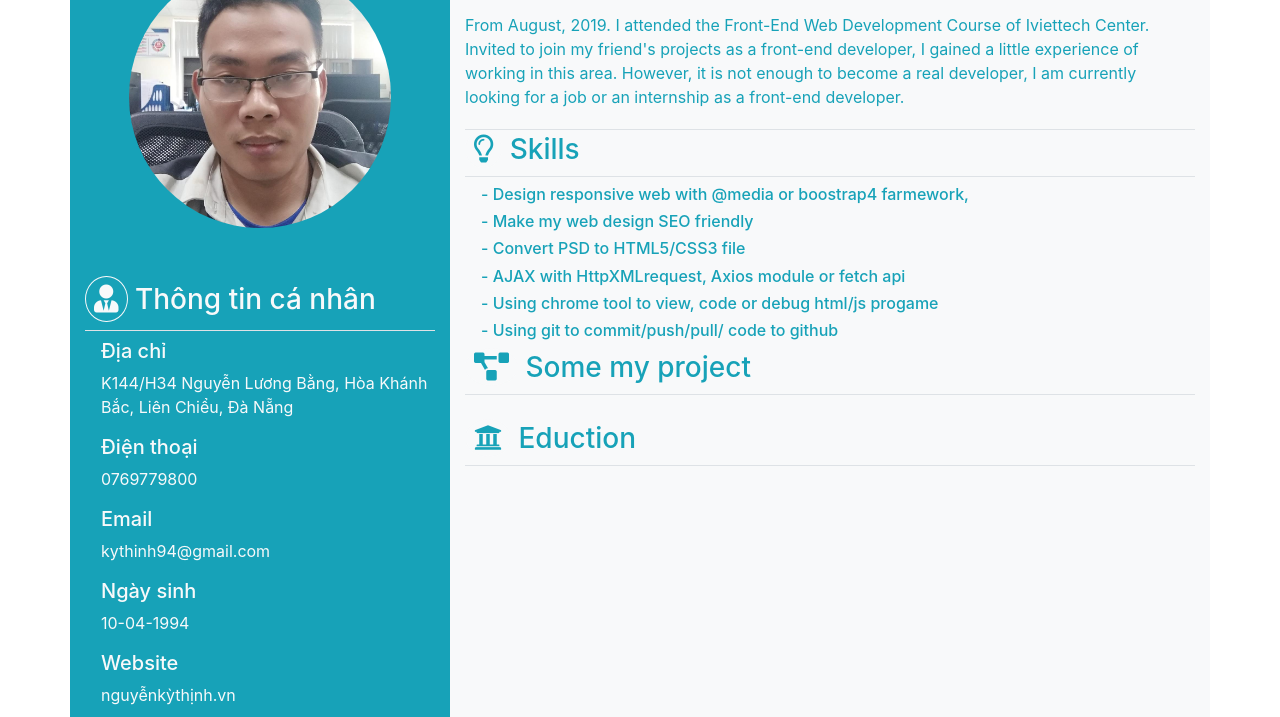
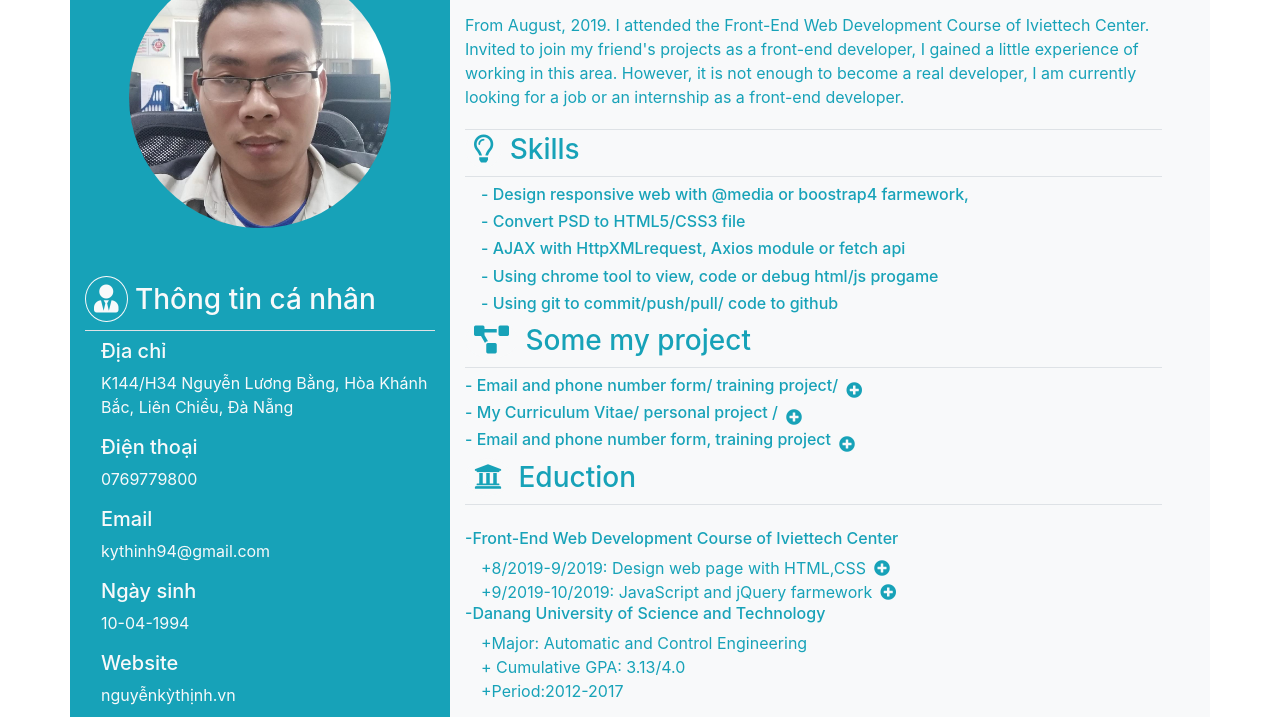
Before and after one commit to NguyenKyThinh94/MyCV, a plain HTML site: page index.html in a window 1280 px wide. Shown: the part 83-800 px from the top of the page. Drawn offline with nearby package versions, Linux system fonts and the light colour scheme.

Commit message:
Write eduction and some project section

```diff
--- a/index.html
+++ b/index.html
@@ -61,7 +61,7 @@
                 </div>
 
             </div>
-            <div class="col-md-8 bg-light text-info d-flex flex-column">
+            <div class="col-md-8 bg-light text-info d-flex flex-column pr-5">
                 <div class="border-bottom pb-1">
                     <h1 class="">
                         Nguyễn Kỳ Thịnh
@@ -83,7 +83,6 @@
                     <div class="ml-3">
 
                         <h6 class=""> - Design responsive web with @media or boostrap4 farmework, </h6>
-                        <h6 class=""> - Make my web design SEO friendly</h6>
                         <h6 class=""> - Convert PSD to HTML5/CSS3 file</h6>
                         <h6 class=""> - AJAX with HttpXMLrequest, Axios module or fetch api</h6>
                         <h6 class=""> - Using chrome tool to view, code or debug html/js progame</h6>
@@ -95,16 +94,47 @@
                     <i class="fas fa-project-diagram d-inline-block border border-light py-1 px-2 rounded-circle"></i>
                     Some my project
                 </h3>
-                <p>
+                 <div class="d-flex align-items-center">
+                    <h6 class=""> - Email and phone number form/ training project/ </h6>
+                    <i class="fas fa-plus-circle mx-2 d-block cursorCopy" id="addPhoneNumber"></i>
+                 </div>
+                 <div class="d-flex align-items-center">
+                    <h6 class=""> - My Curriculum Vitae/ personal project /</h6>
+                    <i class="fas fa-plus-circle mx-2 d-block cursorCopy" id="addPhoneNumber"></i>
+                 </div>
+                 <div class="d-flex align-items-center">
+                    <h6 class=""> - Email and phone number form, training project </h6>
+                    <i class="fas fa-plus-circle mx-2 d-block cursorCopy" id="addPhoneNumber"></i>
+                 </div>
 
-                </p>
+
+
                 <h3 class="border-bottom pb-2">
                     <i class="fas fa-university d-inline-block border border-light py-1 px-2 rounded-circle"></i>
                     Eduction
                 </h3>
                 <p>
 
-                </p>
+                      <h6 class="">-Front-End Web Development
+                            Course of Iviettech Center  </h6>
+
+                <div class="d-flex align-items-center ml-3">
+                    <p class="m-0 p-0">+8/2019-9/2019: Design web page with HTML,CSS</p>
+                    <i class="fas fa-plus-circle mx-2 d-block cursorCopy" id="addPhoneNumber"></i>
+                 </div>
+                <div class="d-flex align-items-center ml-3">
+                    <p class="m-0 p-0">+9/2019-10/2019: JavaScript and jQuery farmework</p>
+                    <i class="fas fa-plus-circle mx-2 d-block cursorCopy" id="addPhoneNumber"></i>
+                 </div>
+
+                <h6 class="">-Danang University of Science and Technology </h6>
+                 <p class="m-0 p-0 ml-3">+Major: Automatic and Control Engineering</p>
+                 <p class="m-0 p-0 ml-3">+ Cumulative GPA: 3.13/4.0</p>
+                <p class="m-0 p-0 ml-3">+Period:2012-2017 </p>
+
+
+
+
 
 
             </div>
```
